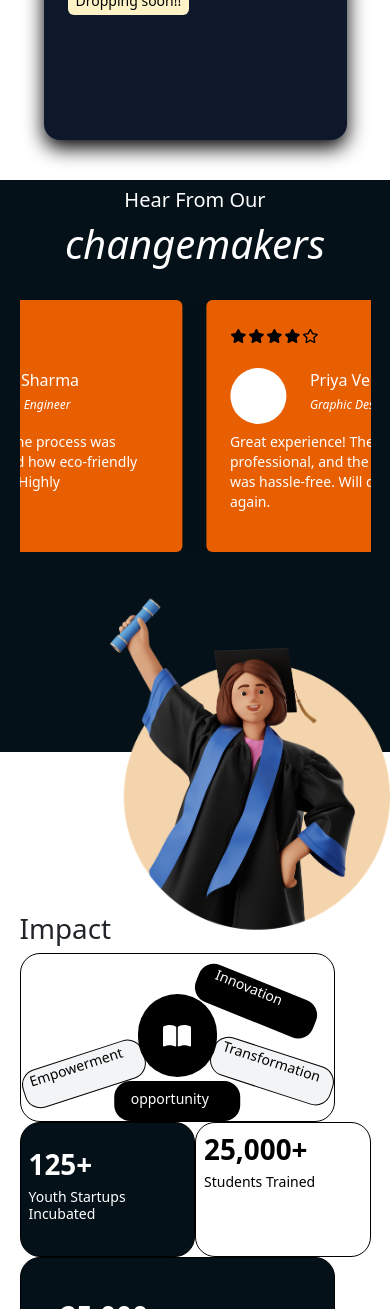
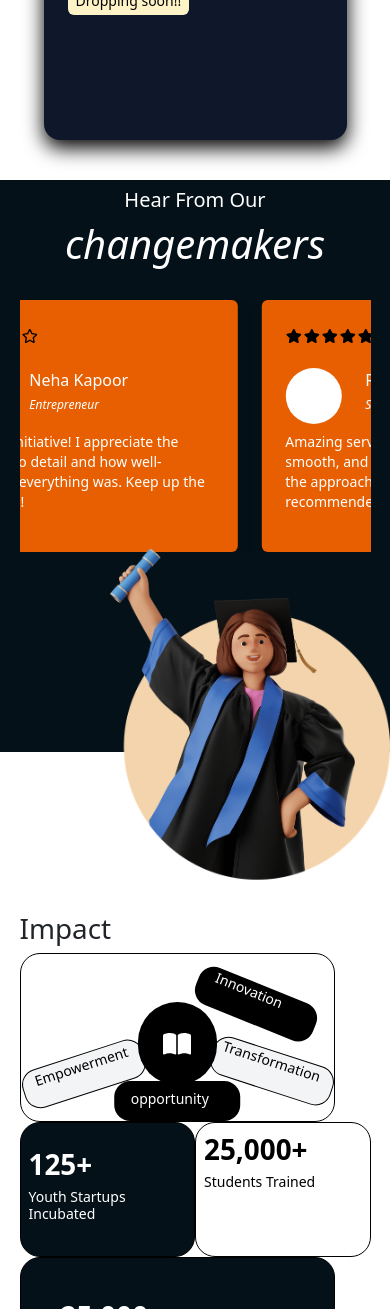
Before and after one commit to Payel647/SkilOrbitx, a Next.js app: page / in a window 390 px wide. Shown: the part 2739-4048 px from the top of the page. Built offline with nearby package versions, Linux system fonts and the light colour scheme.

Commit message:
minor changes

```diff
--- a/components/FeedbackSection.jsx
+++ b/components/FeedbackSection.jsx
@@ -247,7 +247,7 @@ const FeedbackSection = () => {
                   className="flex items-center gap-4"
                   animate={{ x: ["0%", "-100%"] }}
                   transition={{
-                    duration: 6,
+                    duration: 8,
                     ease: "linear",
                     repeat: Infinity,
                   }}
@@ -282,7 +282,7 @@ const FeedbackSection = () => {
                   className="flex items-center gap-4"
                   animate={{ x: ["0%", "-100%"] }}
                   transition={{
-                    duration: 6,
+                    duration: 8,
                     ease: "linear",
                     repeat: Infinity,
                   }}
@@ -315,7 +315,7 @@ const FeedbackSection = () => {
             </div>
           </div>
         </div>
-        <div className="absolute right-0 md:right-14 top-[44%] md:top-[50%] translate-y-[-40%] z-10">
+        <div className="absolute right-0 md:right-14 top-[40%] md:top-[50%] translate-y-[-40%] z-10">
           <img
             src="./images/graduatedgirl.png"
             alt="Graduated Girl"
@@ -329,30 +329,38 @@ const FeedbackSection = () => {
             style={{ width: "90%", height: "20vh", borderRadius: "20px" }}
           >
             <div className="absolute md:hidden -left-0 top-[60%] rotate-[-18deg] bg-gray-100 w-[40%] h-[24%] border rounded-2xl px-2 border-black">
+              <div className="flex items-center justify-center h-full">
                 <p className="text-sm">Empowerment</p>
+              </div>
             </div>
             <div className="absolute hidden md:block -left-0 top-[40%] bg-gray-100 border rounded-2xl w-26 h-10 px-2 py-2 border-black">
               <h3 style={{ fontSize: "24px" }}>Empowerment</h3>
             </div>
-            <div className="absolute md:hidden right-4 top-[16%] rotate-[22deg] bg-black rounded-2xl w-[40%] h-[24%]  px-3 text-white">
+            <div className="absolute md:hidden right-4 top-[18%] rotate-[22deg] bg-black rounded-2xl w-[40%] h-[24%]  px-3 text-white">
               <p className="text-sm">Innovation</p>
             </div>
             <div className="absolute hidden md:block right-8 top-[10%] bg-black rounded-2xl px-2 py-2 text-white">
+              <div className="flex items-center justify-center h-full">
                 <h3 style={{ fontSize: "24px" }}>Innovation</h3>
+              </div>
             </div>
             <div className="absolute md:hidden -right-0 bottom-[18%] rotate-[18deg] bg-gray-100 border rounded-2xl w-[40%] h-[24%] px-2 border-black">
               <p className="text-sm">Transformation</p>
             </div>
             <div className="absolute hidden md:block -right-0 bottom-[2%] bg-gray-100 border rounded-2xl px-2 py-2 border-black">
+              <div className="flex items-center justify-center h-full">
                 <h3 style={{ fontSize: "24px" }}>Tranfromation</h3>
+              </div>
             </div>
             <div className="absolute md:hidden bottom-0 left-1/2 -translate-x-1/2 bg-black w-[40%] h-[24%] rounded-2xl px-3 py-2 text-white">
               <p className="text-sm">opportunity</p>
             </div>
             <div className="absolute hidden md:block bottom-0 left-1/2 -translate-x-1/2 bg-black rounded-2xl px-3 py-2 text-white">
+              <div className="flex items-center justify-center h-full">
                 <h3 style={{ fontSize: "24px" }}>Opportunity</h3>
               </div>
-            <div className="absolute w-[25%] h-[50%] top-10 md:top-2 rounded-full bg-black  text-white flex items-center justify-center z-10">
+            </div>
+            <div className="absolute w-[25%] h-[50%] top-12 md:top-2 rounded-full bg-black  text-white flex items-center justify-center z-10">
               <FaBookOpen size={28} />
             </div>
           </div>
```
Lines whose indentation alone changed are shown as unchanged.
